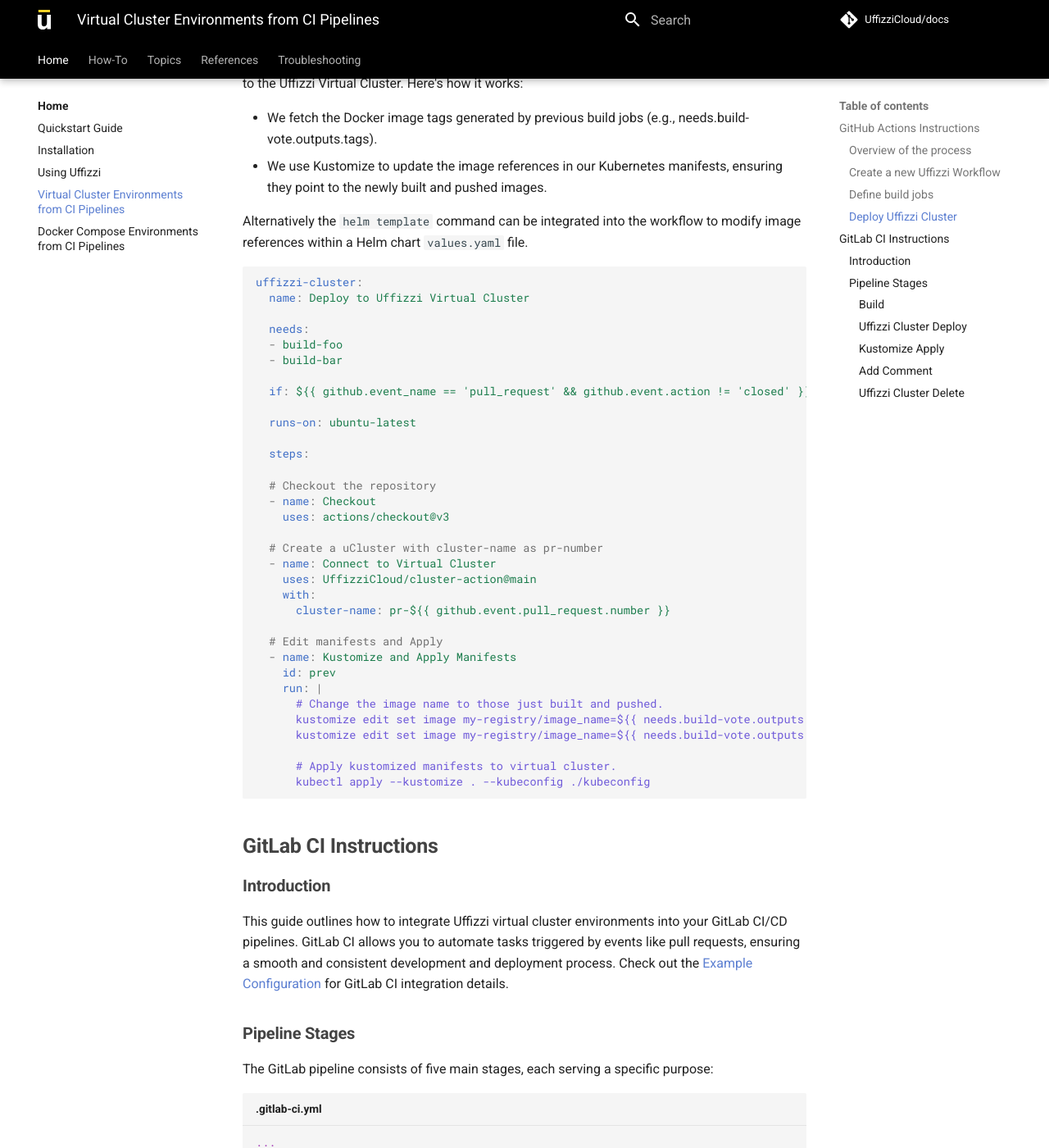
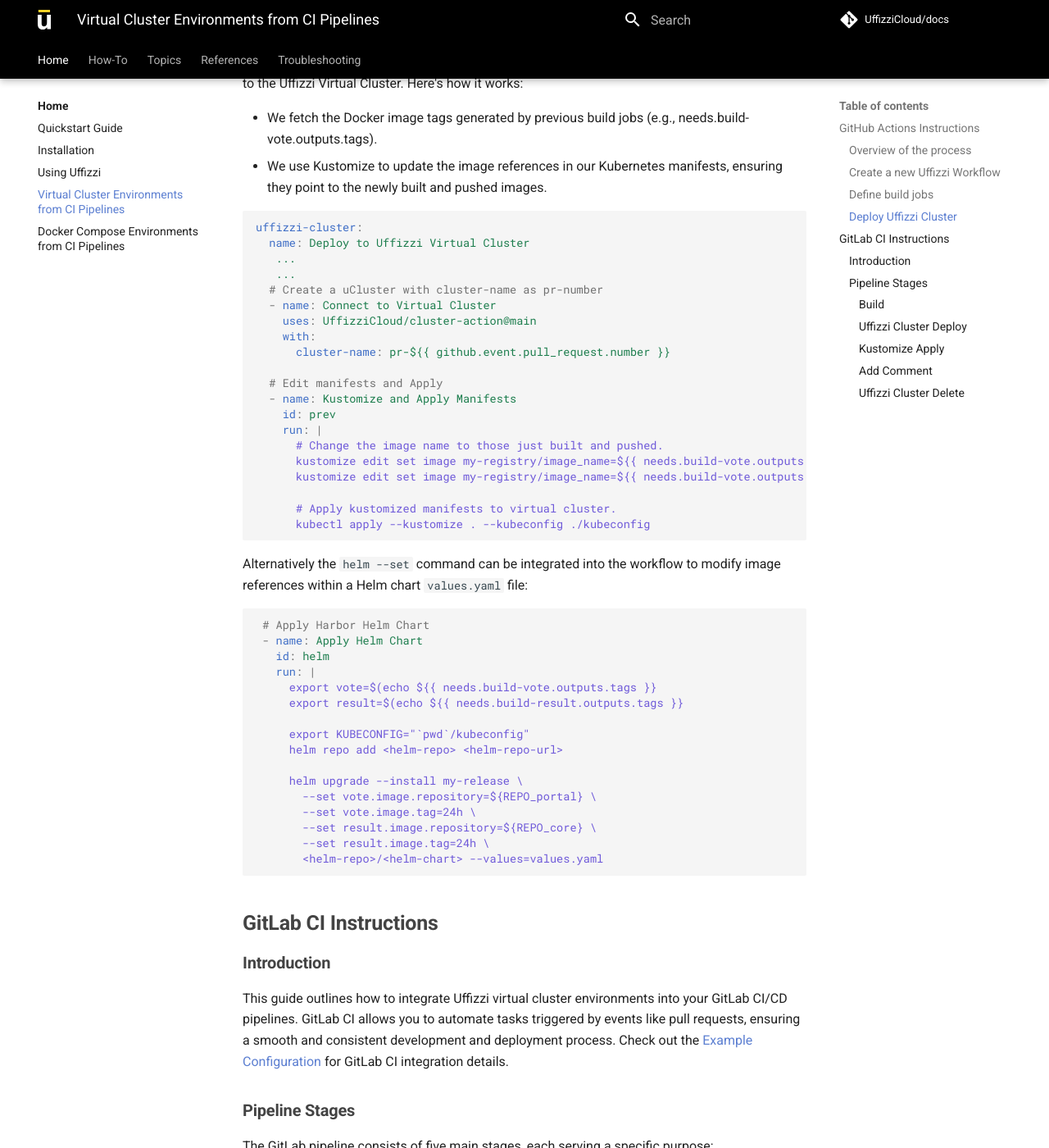
Before and after one commit to UffizziCloud/docs, an MkDocs documentation site: the page built from docs/virtual-cluster-environment.md, in a window 1280 px wide and 1400 px high, scrolled down 1891 px. Shown: the whole window at 82% size. Built offline with MkDocs 1.6.1 and Material for MkDocs 9.7.7, drawn with Linux system fonts in a browser that asks for light colours; comment, search, counter and statistics services are not loaded.

Commit message:
Added helm

````diff
--- a/docs/virtual-cluster-environment.md
+++ b/docs/virtual-cluster-environment.md
@@ -61,26 +61,11 @@
 - We fetch the Docker image tags generated by previous build jobs (e.g., needs.build-vote.outputs.tags).
 - We use Kustomize to update the image references in our Kubernetes manifests, ensuring they point to the newly built and pushed images.
 
-Alternatively the `helm template` command can be integrated into the workflow to modify image references within a Helm chart `values.yaml` file.
-
    ```yaml
    uffizzi-cluster:
      name: Deploy to Uffizzi Virtual Cluster
-
-     needs:
-     - build-foo
-     - build-bar
-
-     if: ${{ github.event_name == 'pull_request' && github.event.action != 'closed' }}
-
-     runs-on: ubuntu-latest
-
-     steps:
-
-     # Checkout the repository
-     - name: Checkout
-       uses: actions/checkout@v3
-
+      ...
+      ...
      # Create a uCluster with cluster-name as pr-number
      - name: Connect to Virtual Cluster
        uses: UffizziCloud/cluster-action@main
@@ -97,6 +82,27 @@
 
          # Apply kustomized manifests to virtual cluster.
          kubectl apply --kustomize . --kubeconfig ./kubeconfig
+   ```
+
+Alternatively the `helm --set` command can be integrated into the workflow to modify image references within a Helm chart `values.yaml` file:
+
+   ```yaml
+    # Apply Harbor Helm Chart
+    - name: Apply Helm Chart
+      id: helm
+      run: |
+        export vote=$(echo ${{ needs.build-vote.outputs.tags }}
+        export result=$(echo ${{ needs.build-result.outputs.tags }}
+
+        export KUBECONFIG="`pwd`/kubeconfig"
+        helm repo add <helm-repo> <helm-repo-url>
+
+        helm upgrade --install my-release \
+          --set vote.image.repository=${REPO_portal} \
+          --set vote.image.tag=24h \
+          --set result.image.repository=${REPO_core} \
+          --set result.image.tag=24h \
+          <helm-repo>/<helm-chart> --values=values.yaml
    ```
 
 ## GitLab CI Instructions
````
